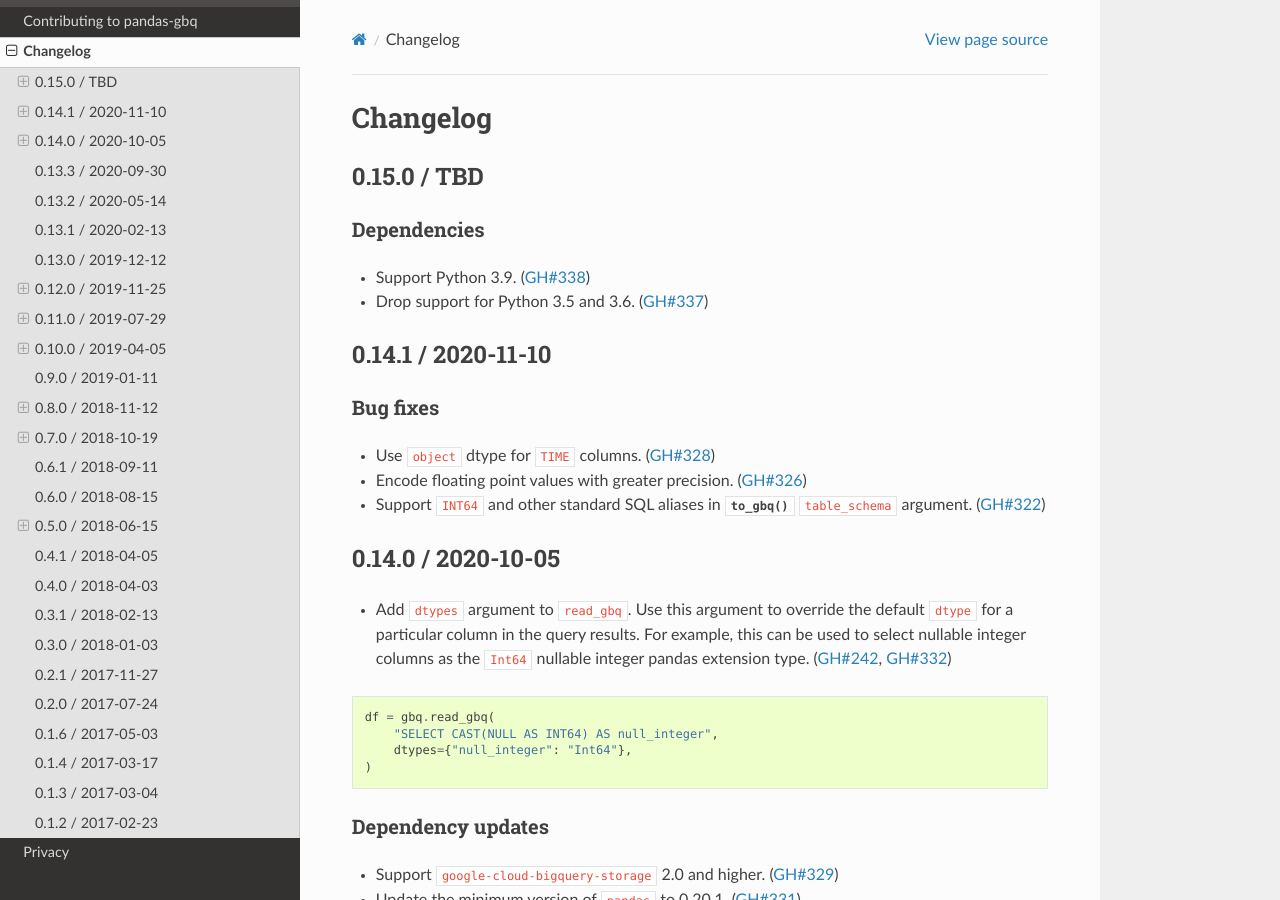
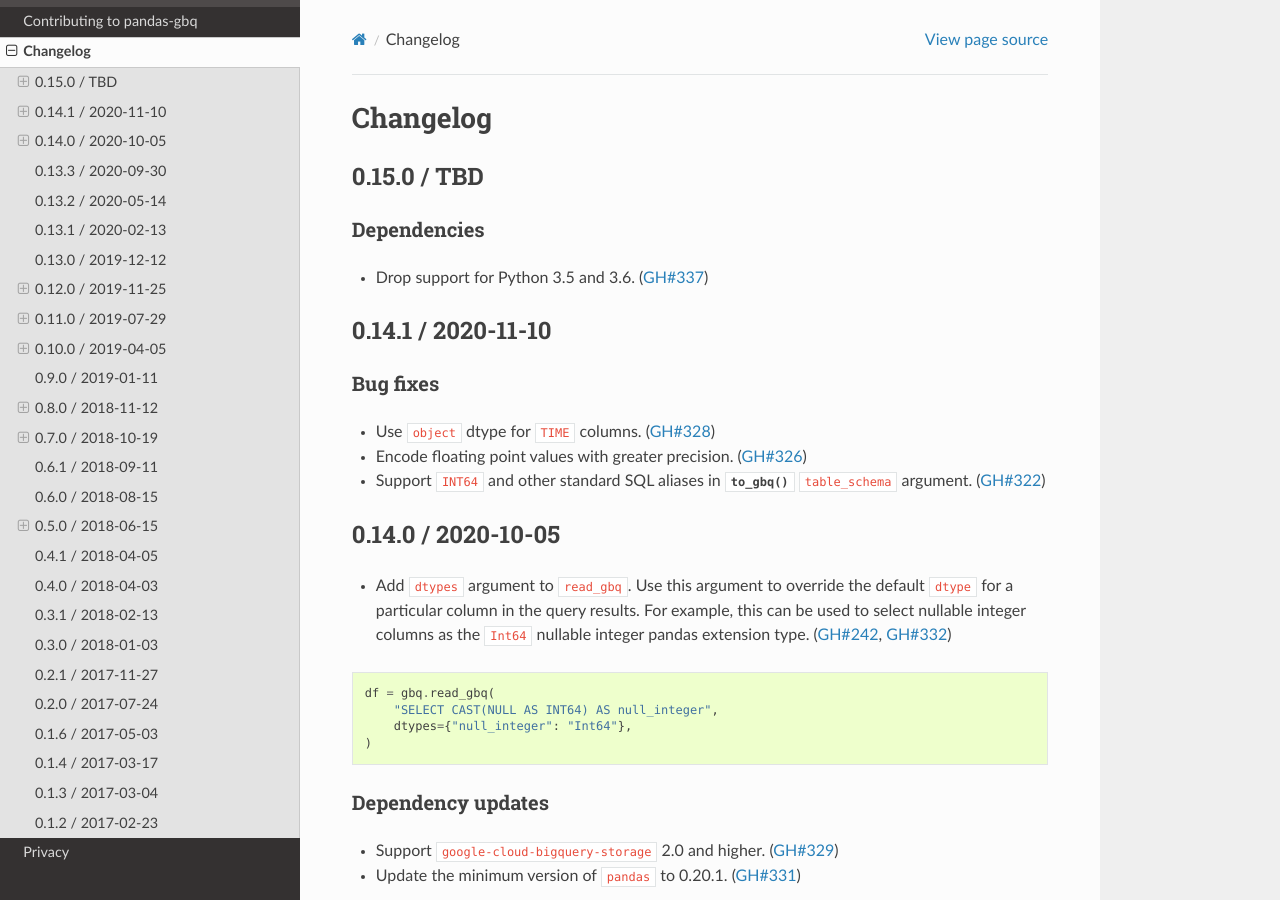
Before and after one commit to googleapis/python-bigquery-pandas, a Sphinx documentation site: the page built from docs/source/changelog.rst, in a window 1280 px wide and 900 px high. Built offline with Sphinx 7.4.7 and the Read the Docs theme 2.0.0, drawn with Linux system fonts in a browser that asks for light colours.

Commit message:
drop 3.9

```diff
--- a/docs/source/changelog.rst
+++ b/docs/source/changelog.rst
@@ -9,7 +9,6 @@
 Dependencies
 ~~~~~~~~~~~~
 
-- Support Python 3.9. (:issue:`338`)
 - Drop support for Python 3.5 and 3.6. (:issue:`337`)
 
 .. _changelog-0.14.1:
```
